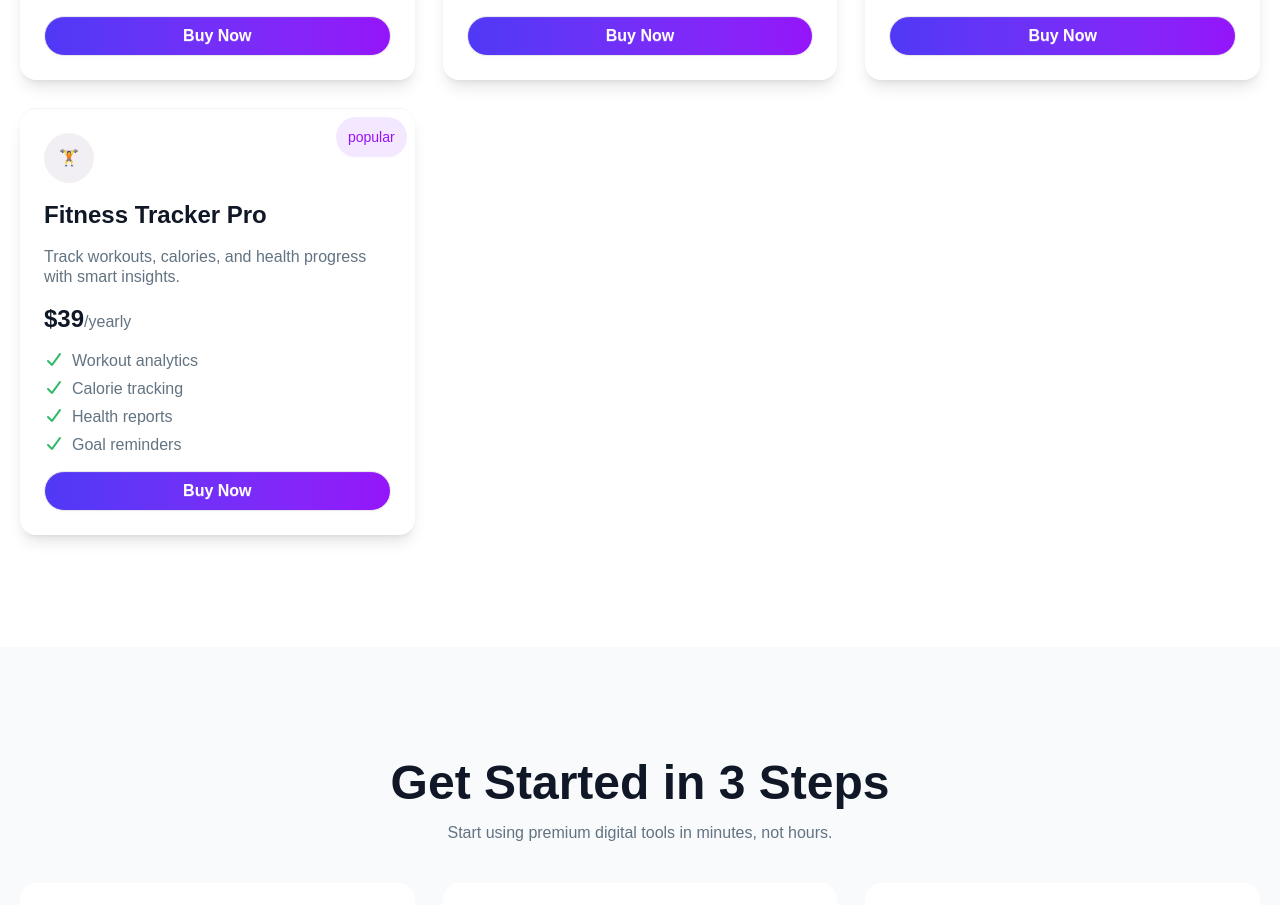
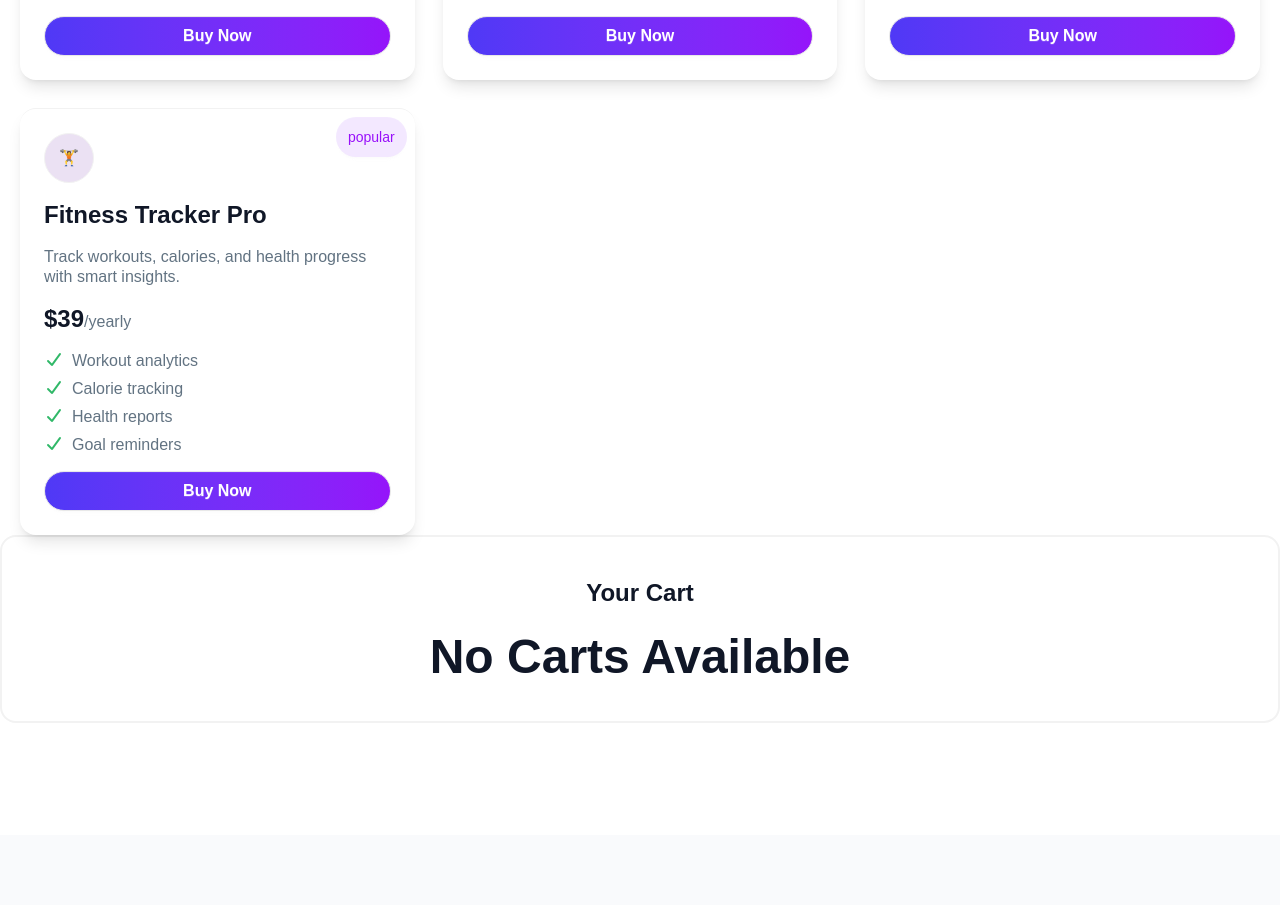
Before and after one commit to rakib97j/DigiTools, a React (Vite) app: page / in a window 1280 px wide. Shown: the part 2623-3528 px from the top of the page. Built offline with nearby package versions, Linux system fonts and the light colour scheme.

Commit message:
Cart desing added

```diff
--- a/package.json
+++ b/package.json
@@ -15,6 +15,7 @@
     "lucide-react": "^1.3.0",
     "react": "^19.2.5",
     "react-dom": "^19.2.5",
+    "react-toastify": "^11.1.0",
     "tailwindcss": "^4.3.0"
   },
   "devDependencies": {
--- a/src/App.jsx
+++ b/src/App.jsx
@@ -1,6 +1,8 @@
 
 import "./App.css";
 import Home from "./Pages/Home";
+
+
 
 
 
--- a/src/Components/AllProducts.jsx
+++ b/src/Components/AllProducts.jsx
@@ -1,3 +1,4 @@
+import Carts from "./Carts";
 import ProductCard from "./ProductCard";
 
 
@@ -41,6 +42,7 @@ const AllProducts = ({ carts, setCarts }) => {
       {/* 2nd part Dynamic Card Section */}
       <div>
         <ProductCard carts={carts} setCarts={setCarts}></ProductCard>
+        <Carts carts={carts}></Carts>
       </div>
     </div>
   );
--- /dev/null
+++ b/src/Components/Carts.jsx
@@ -0,0 +1,57 @@
+
+const Carts = ({carts}) => {
+
+    if(carts.length == 0 ){
+        return (
+          <div className="border-2 border-[#F2F2F2] rounded-2xl bg-white p-10 text-center text-[#101727] font-black text-5xl">
+            <h1 className="text-2xl font-bold text-[#101727] mb-6">
+              Your Cart
+            </h1>
+            <h1>No Carts Available</h1>
+          </div>
+        );
+    }
+    return (
+      <div className="border-2 border-[#F2F2F2] rounded-2xl bg-white p-10">
+        <h1 className="text-2xl font-bold text-[#101727] mb-6">Your Cart</h1>
+        {carts.map((cart) => (
+          <div key={cart.id}>
+            {/* cart card */}
+            <div className="bg-[#F9FAFC] p-5 rounded-2xl flex items-center justify-between gap-5 mb-4">
+              {/* Cart icon */}
+              <div className="flex gap-4">
+                <div>
+                  <p className=" px-3.5 py-3  border bg-[#c3a6da56] border-[#F2F2F2] rounded-full w-fit">
+                    {cart.icon}
+                  </p>
+                </div>
+
+                <div>
+                  <h1 className="text-[#101727] font-semibold text-xl ">
+                    {cart.name}
+                  </h1>
+                  <p className="text-[#627382] font-normal text-base">
+                    ${cart.price}
+                  </p>
+                </div>
+              </div>
+
+              <button className="text-[#FF3980] font-bold text-base cursor-pointer">remove</button>
+            </div>
+          </div>
+        ))}
+
+        {/* Cart Total */}
+        <div className="flex justify-between my-5">
+          <h1 className="text-[#627382] font-normal text-base">total:</h1>
+          <h1 className="text-2xl font-bold text-[#101727] ">22</h1>
+        </div>
+
+        <button className="px-4 w-full  py-3  bg-gradient-to-r from-[#4F39F6] to-[#9514FA] text-white text-base font-bold rounded-full btn ">
+          Proceed to Checkout
+        </button>
+      </div>
+    );
+};
+
+export default Carts;
--- a/src/Components/ProductCard.jsx
+++ b/src/Components/ProductCard.jsx
@@ -47,7 +47,7 @@ const ProductCard = ({ carts, setCarts }) => {
                 {product.tagType}
               </p>
             </div>
-            <p className=" px-3.5 py-3  border bg-[#d7cedd56] border-[#F2F2F2] rounded-full w-fit">
+            <p className=" px-3.5 py-3  border bg-[#c3a6da56] border-[#F2F2F2] rounded-full w-fit">
               {product.icon}
             </p>
             <h1 className="py-4 text-2xl font-bold text-[#101727]">
```
Also changed, not shown: 1 other file (tests, documents, lock files or other folders).
